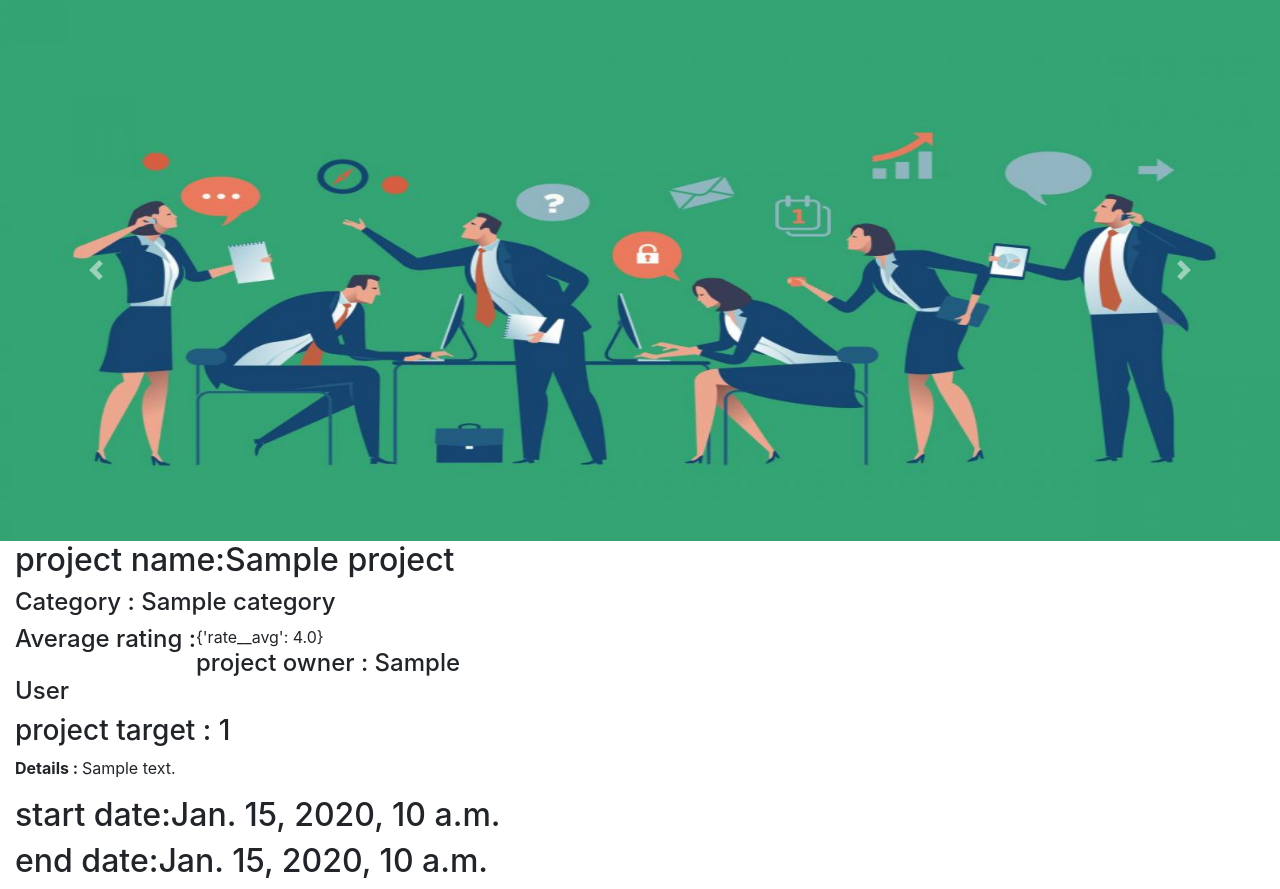
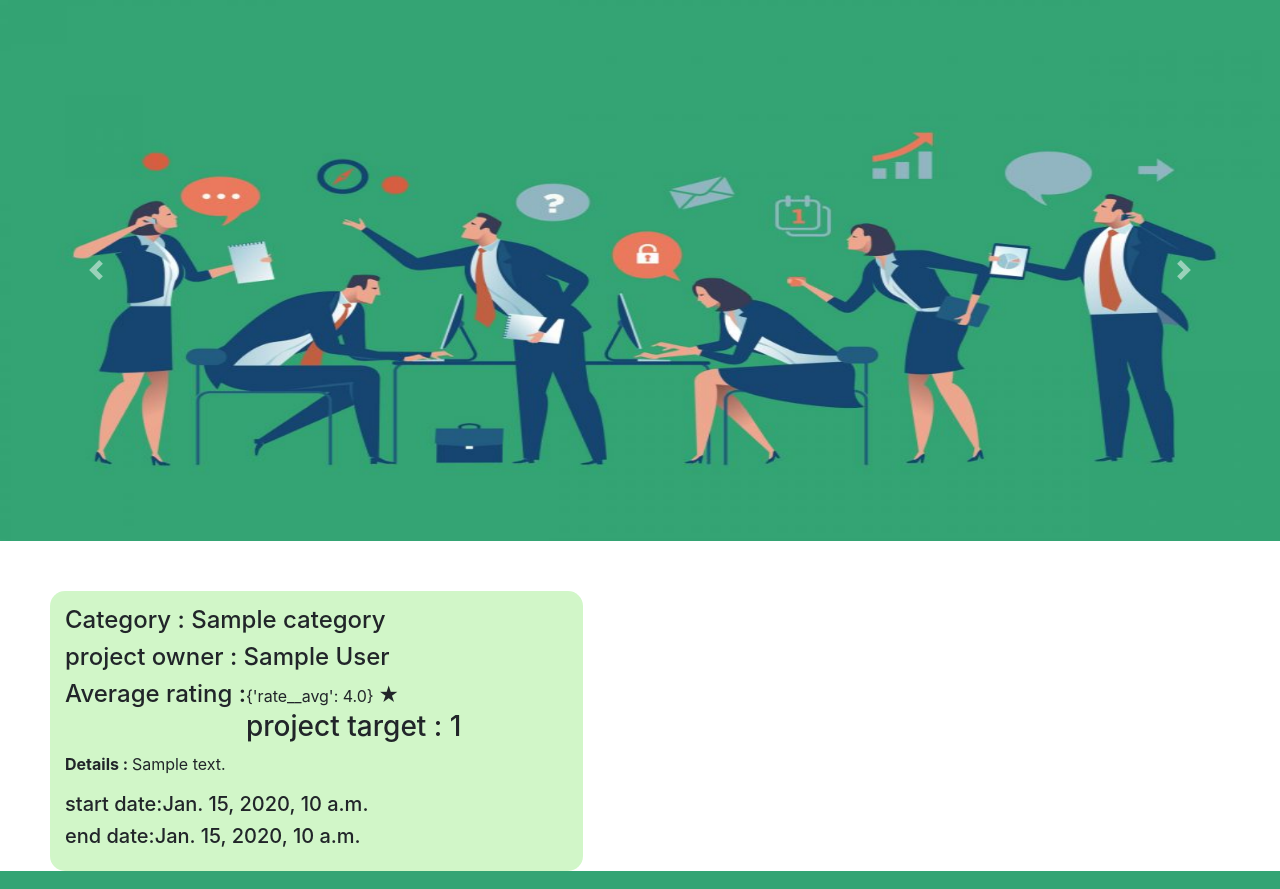
Before and after one commit to Islam-Youssief/Projects-Donation, a Django app: page /projects/1 in a window 1280 px wide. Shown: the part 103-992 px from the top of the page. Run offline with Django 3.2, Linux system fonts and the light colour scheme; tables that the repository leaves empty hold one stand-in row (values such as "Sample post"); some libraries are stand-ins or nearby versions.

Commit message:
show the overall average rating of the project

```diff
--- a/projects/static/projects/css/details.css
+++ b/projects/static/projects/css/details.css
@@ -1,5 +1,15 @@
 .head{
     color:green;
     text-align: center;
-    font-family: 'Segoe UI', Tahoma, Geneva, Verdana, sans-serif
+    font-family: 'Segoe UI', Tahoma, Geneva, Verdana, sans-serif;
 }
+.projectDetails{
+    margin-top: 50px;
+    margin-left: 50px;
+    background-color: rgba(157, 235, 137, 0.466);
+    padding: 15px;
+    border-radius: 15px;
+}
+.star {
+    font-size: 20px;
+}
--- a/projects/templates/projects/project_page.html
+++ b/projects/templates/projects/project_page.html
@@ -64,23 +64,23 @@
   </a>
 </div>
 {% comment %} // {% endcomment %}
-  <div class="col-5">
+  <div class="col-5 projectDetails">
     <div class="row">
         <div class="col-12">
-                        <h2>project name:{{ project.project_name }}</h2>
                         <h4>Category : {{ project.category }}</h4>
+                                         <h4>project owner : {{ project.owner.first_name }} {{ project.owner.last_name }}</h4>
                         <h4 class="float-left">Average rating : </h4>
                         <div>
-                        {{ avg_rate }}
+                        {{ avg_rate }} <span class="star yellow-text text-darken-2">★</span>
                             {% comment %} {%for i in avg_rate%}
                             <span class="star yellow-text text-darken-2">★</span>
                             {%endfor%} {% endcomment %}
                         </div>
-                        <h4>project owner : {{ project.owner.first_name }} {{ project.owner.last_name }}</h4>
+
                         <h3>project target : {{project.target}}</h3>
                         <p><strong>Details : </strong>{{ project.details }}</p>
-                        <h2>start date:{{project.start_date}}</h2>
-                        <h2>end date:{{project.end_date}}</h2>
+                        <h5><span>start date:</span>{{project.start_date}}</h5>
+                        <h5><span>end date:</span>{{project.end_date}}</h5>
         </div>
     </div>
   </div>
```
